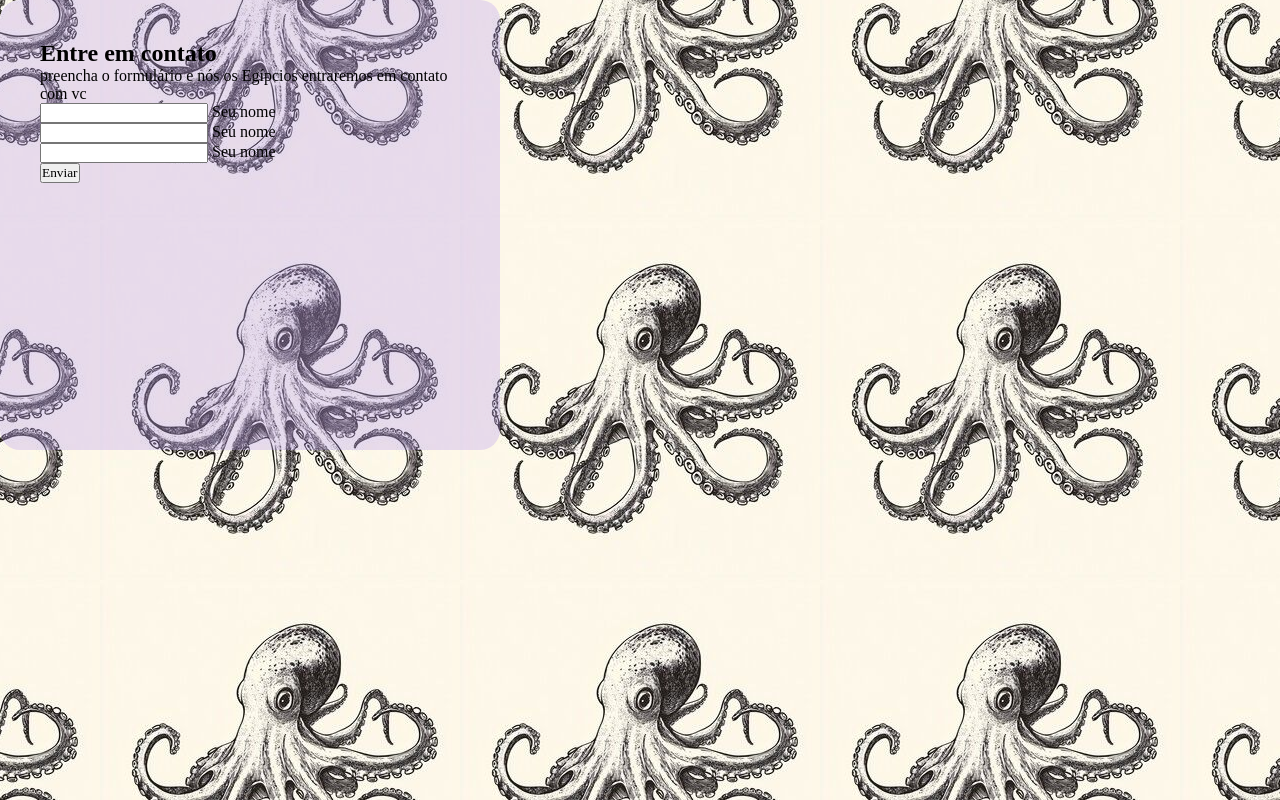
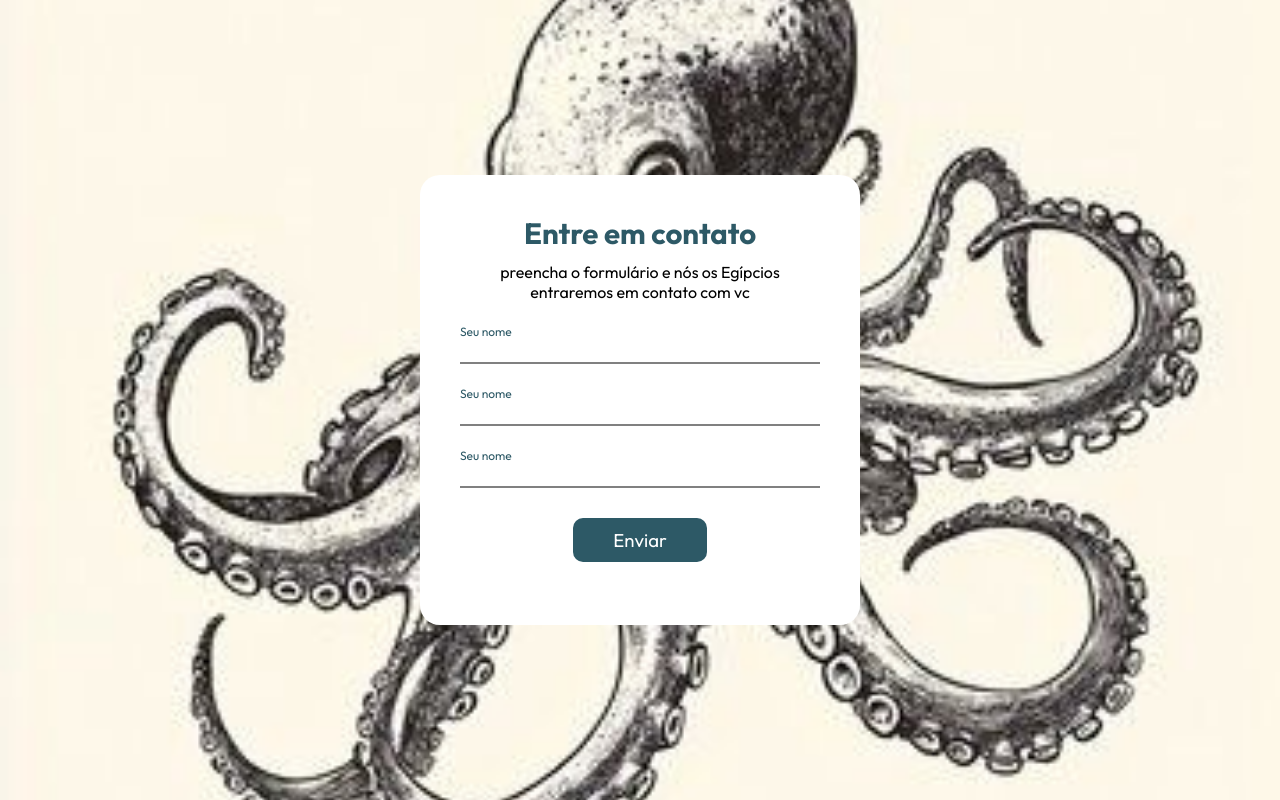
Before and after one commit to CORVOFc/Form-5, a plain HTML site: page index.html in a window 1280 px wide. Drawn offline with Linux system fonts and the light colour scheme; a web font is replaced by a local one.

Commit message:
Update style.css

```diff
--- a/style.css
+++ b/style.css
@@ -1,13 +1,10 @@
-.dm-serif-text-regular {
-    font-family: "DM Serif Text", serif;
-    font-weight: 400;
-    font-style: normal;
-  }
+@import url('https://fonts.googleapis.com/css2?family=Outfit:wght@100;200;300;400;500;600;700;800;900&display=swap');
+
 *{
     margin: 0;
     padding: 0;
     box-sizing: border-box;
-    font-family: "DM Serif Text", serif;
+    font-family: 'Outfit', sans-serif;
 }
 
 body{
@@ -15,19 +12,84 @@ body{
     height: 100vh;
     background-image: url(img/a3675213fff8ead5368bed1ac9d6ee88.jpg);
     background-position: center;
-    background-repeat: repeat;
+    background-repeat: no-repeat;
+    background-size: cover;
+    display: flex;
+    align-items: center;
+    justify-content: center;
 }
 
 .container{
-
     max-width: 1280px;
     margin: 0 auto;
+    padding: 6%;
 }
 
 form{
-    background-color: #bda2ed57;
+    background: #fff;
     max-width: 500px;
     height: 450px;
     padding: 40px;
     border-radius: 20px;
 }
+
+form h1{
+    text-align: center;
+    margin-bottom: 10px;
+    color: #2D5966;
+    font-size: 22pt;
+}
+
+form p{
+    text-align: center;
+    margin-bottom: 25px;
+}
+
+form .input-single{
+    position: relative;
+    margin: 30px 0;
+}
+
+form .input-single label{
+    position: absolute;
+    left: 0;
+    bottom: 5px;
+    cursor: text;
+    transition: all 0.5s;
+    color: #808080;
+}
+
+form .input-single .input{
+    width: 100%;
+    border: 0;
+    border-bottom: 2px solid #808080;
+    padding: 5px;
+    outline: 0;
+    font-size: 16px;
+}
+
+form .input-single .input:focus{
+    border-bottom: 2px solid #2D5966;
+}
+
+form .input-single .input:focus ~ label,
+form .input-single .input:valid ~ label{
+    transform: translateY(-20px);
+    font-size: 12px;
+    color: #2D5966;
+}
+
+.btn{
+    width: 100%;
+    text-align: center;
+}
+
+form input[type=submit]{
+    padding: 10px 40px;
+    border: 0;
+    border-radius: 10px;
+    background-color: #2D5966;
+    color: #fff;
+    font-size: 14pt;
+    cursor: pointer;
+}
```
